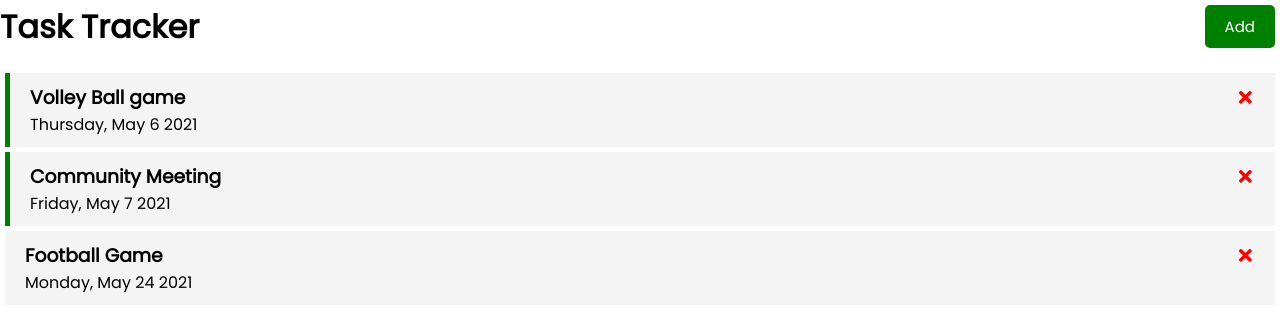
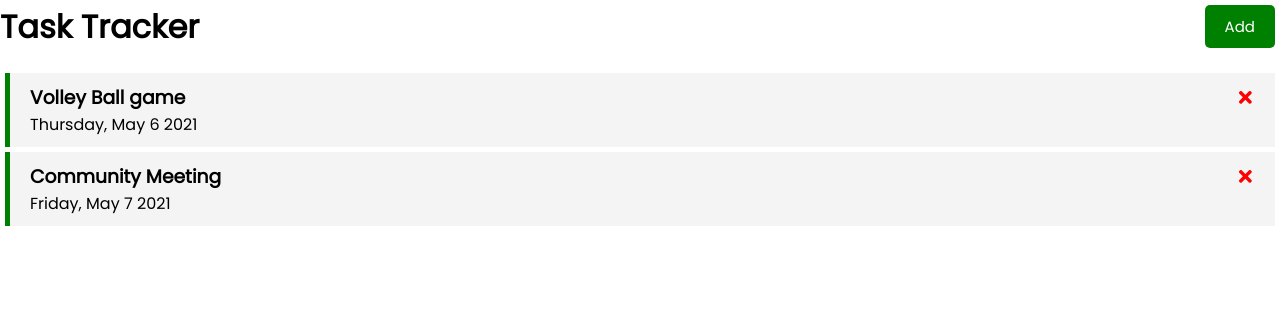
Before and after one commit to Nanlung/Task-tracker-react, a React (Create React App) app: page / in a window 1280 px wide. Shown: the top 332 px of the page. Built offline with nearby package versions, Linux system fonts and the light colour scheme; data requests are answered from the project's data file.

Commit message:
delete task feature

```diff
--- /dev/null
+++ b/db.json
@@ -0,0 +1,16 @@
+{
+  "tasks": [
+    {
+      "id": 1,
+      "text": "Volley Ball game",
+      "day": "Thursday, May 6 2021",
+      "reminder": true
+    },
+    {
+      "id": 2,
+      "text": "Community Meeting",
+      "day": "Friday, May 7 2021",
+      "reminder": true
+    }
+  ]
+}
--- a/package.json
+++ b/package.json
@@ -10,13 +10,15 @@
     "react-dom": "^17.0.2",
     "react-icons": "^4.2.0",
     "react-scripts": "4.0.3",
+    "serve": "^11.3.2",
     "web-vitals": "^1.1.2"
   },
   "scripts": {
     "start": "react-scripts start",
     "build": "react-scripts build",
     "test": "react-scripts test",
-    "eject": "react-scripts eject"
+    "eject": "react-scripts eject",
+    "server": "json-server --watch db.json --port 5000"
   },
   "eslintConfig": {
     "extends": [
--- a/src/App.js
+++ b/src/App.js
@@ -1,4 +1,4 @@
-import {useState} from 'react';
+import {useState, useEffect} from 'react';
 import Header from './components/Header';
 import Tasks from './components/Tasks';
 import AddTask from './components/AddTask';
@@ -7,38 +7,37 @@
 
   const [showAddTask, setShowAddTask] = useState(false);
 
-  const [tasks, setTasks] = useState(
-    [
-  {
-    id: 1,
-    text: "Volley Ball game",
-    day: "Thursday, May 6 2021",
-    reminder: true
-  },
-  {
-    id: 2,
-    text: "Community Meeting",
-    day: "Friday, May 7 2021",
-    reminder: true
-  },
-  {
-    id: 3,
-    text: "Football Game",
-    day: "Monday, May 24 2021",
-    reminder: false
+  const [tasks, setTasks] = useState([])
+
+  useEffect(() => {
+    const getTasks = async () => {
+      const taskFromServer = await fetchTasks()
+      setTasks(taskFromServer)
+    }
+
+    getTasks()
+  }, [])
+
+  const fetchTasks = async () => {
+    const res = await fetch('http://localhost:5000/tasks');
+    const data = await res.json();
+
+    return data
   }
-]
 
-  )
-
+  // Add Task
   const addTask = (task) => {
     const id = Math.floor(Math.random() * 10000) + 1;
     const newTask = {id, ...task}
     setTasks([...tasks, newTask])
 
   }
+  // Delete Task
+  const deleteTask = async (id) => {
+    await fetch(`http://localhost:5000/tasks/${id}`, {
+      method: 'DELETE'
+    })
 
-  const deleteTask = (id) => {
     setTasks(tasks.filter((task) => task.id !== id))
   }
 
--- a/src/components/Tasks.js
+++ b/src/components/Tasks.js
@@ -6,7 +6,7 @@
 
   return (
     <div>
-      {tasks.map((task) =>(
+      {tasks.map((task, index) =>(
       <Task key={task.id}  task={task} onDelete={onDelete} onToggle={onToggle} />) ) }
     </div>
   )
```
Also changed, not shown: 1 other file (tests, documents, lock files or other folders).
